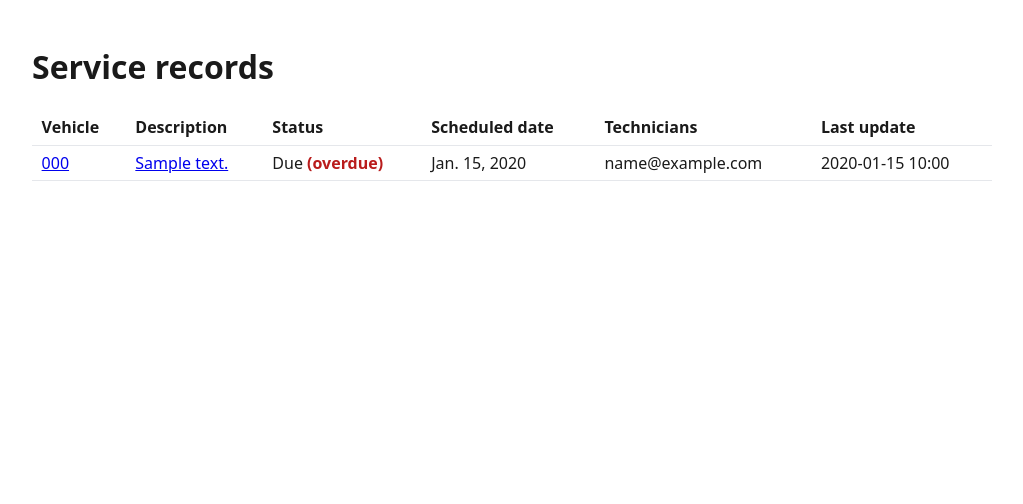
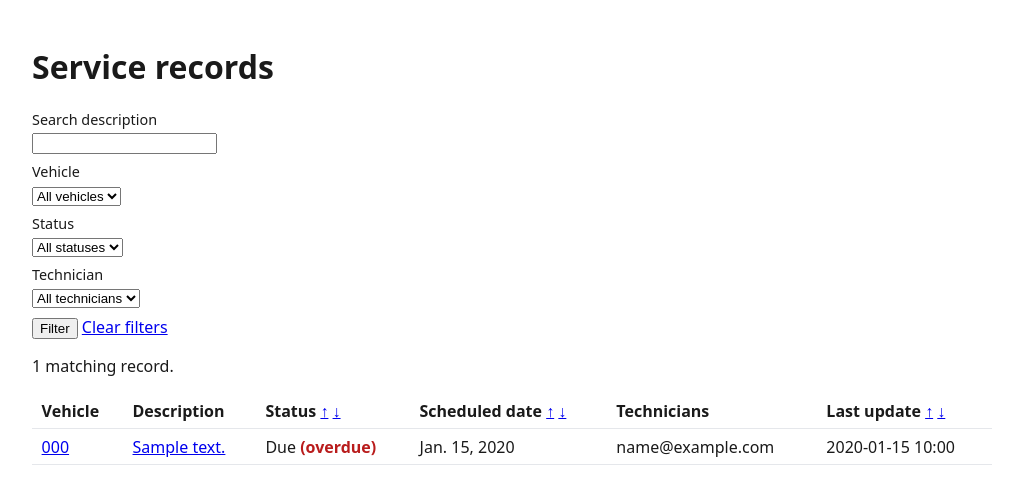
Before and after one commit to ShreyNag/takehome-08-fleet-maintenance, a Django app: page /service-records/ in a window 1280 px wide. Shown: the part 46-550 px from the top of the page, without its empty margins (128-1151 px from the left). Run offline with Django 5.2, Linux system fonts and the light colour scheme; a user stored in the database is signed in; tables that the repository leaves empty hold one stand-in row (values such as "Sample post").

Commit message:
Add search, filters, sanitised sort and pagination to the record list (goal 6)
Upgrades ServiceRecordListView (added last commit as goal 5's scoped
landing page) to the full cross-vehicle list: text search over description
(icontains -- noted in fleet/filters.py that Postgres full-text search
with a GIN index is the fix if this ever gets slow, not worth the setup
cost here), filters on vehicle/status/technician that combine, and sorting
on scheduled date/status/last update in both directions.

Everything happens in SQL: Django's Paginator over the filtered queryset,
so the total-match count comes from a COUNT(*), not len() on a
materialised list. Filter/sort state is carried through pagination via a
querystring built once in get_context_data and reused by every page link.

The `sort` parameter is checked against an allowlist (fleet.filters.
SORT_FIELDS) before ever reaching order_by() -- an arbitrary column name
passed straight through would be an injection surface. An unrecognised
value falls back to the default order, but not silently: a messages.
warning() says so, matching how illegal transitions elsewhere in this app
reject with a reason rather than failing quietly.

Co-Authored-By: Claude Sonnet 5 <noreply@anthropic.com>
Claude-Session: https://claude.ai/code/session_01M5iGxJzgGcACshCj5mRxyS

```diff
--- a/fleet/filters.py
+++ b/fleet/filters.py
@@ -1,9 +1,23 @@
-"""Server-side scoping for the cross-vehicle service record list (goal 6,
-fuller version coming next commit) -- and shared with the CSV export (goal
-7), so the two can never disagree about which records a viewer can see.
+"""Server-side scoping, search, filtering and sorting for the cross-vehicle
+service record list (goal 6) -- and shared as-is with the CSV export (goal
+7), so the export of "the current filters" can never drift from what the
+list view actually applied. Read-side query building only; nothing here
+mutates a record, which is why it isn't in services.py alongside the
+transition/assignment functions.
 """
 
 from .models import ServiceRecord
+
+# The only fields a `sort` query parameter is allowed to select. Passing an
+# arbitrary column name straight to order_by() is an injection surface (it
+# can reach across relations, e.g. "vehicle__owner__password"), so this is
+# an allowlist, not a denylist.
+SORT_FIELDS = {
+    "scheduled_date": "scheduled_date",
+    "status": "status",
+    "updated_at": "updated_at",
+}
+DEFAULT_SORT = "scheduled_date"
 
 
 def scoped_service_records(user):
@@ -13,12 +27,71 @@ def scoped_service_records(user):
     again here because this also has to serve the CSV export view, which
     isn't a ListView and so can't reuse that mixin directly.
 
-    select_related("vehicle") and prefetch_related("technicians") up
-    front: every consumer of this function renders both, so N+1
-    prevention belongs here once rather than being re-added by each
-    caller.
+    select_related("vehicle") and prefetch_related("technicians") up front:
+    every consumer of this function renders both, so N+1 prevention belongs
+    here once rather than being re-added by each caller.
     """
     queryset = ServiceRecord.objects.select_related("vehicle").prefetch_related("technicians")
     if user.is_technician:
         queryset = queryset.filter(technicians=user)
     return queryset
+
+
+def apply_filters(queryset, params):
+    """params is any dict-like of query-string values (typically
+    request.GET) -- a blank/missing value for any filter means "no
+    filter", not "match blank"."""
+    query = params.get("q", "").strip()
+    if query:
+        # icontains is fine at this scale. If the service_records table
+        # ever gets large enough for this to matter, the fix is Postgres
+        # full-text search with a GIN index on description -- not worth
+        # the setup cost here.
+        queryset = queryset.filter(description__icontains=query)
+
+    vehicle_id = params.get("vehicle")
+    if vehicle_id:
+        queryset = queryset.filter(vehicle_id=vehicle_id)
+
+    status = params.get("status")
+    if status in ServiceRecord.Status.values:
+        queryset = queryset.filter(status=status)
+
+    technician_id = params.get("technician")
+    if technician_id:
+        queryset = queryset.filter(technicians__id=technician_id)
+
+    return queryset
+
+
+def resolve_sort(params):
+    """Returns (order_by_arg, sort_was_valid). An unrecognised `sort` value
+    falls back to DEFAULT_SORT rather than being trusted -- sort_was_valid
+    tells the caller whether that fallback happened, so the view can
+    surface it as a message instead of silently substituting a different
+    order (goal 6's correction: silent fallback is inconsistent with how
+    the rest of this app rejects-with-a-reason).
+    """
+    field = params.get("sort", DEFAULT_SORT)
+    sort_was_valid = field in SORT_FIELDS
+    if not sort_was_valid:
+        field = DEFAULT_SORT
+    direction = "-" if params.get("dir") == "desc" else ""
+    return f"{direction}{SORT_FIELDS[field]}", sort_was_valid
+
+
+def filtered_service_records(user, params):
+    """The one function the list view and the CSV export both call --
+    identical scoping, filters and sort, so an export taken from a
+    filtered page can never show different rows than the page itself.
+
+    "pk" as a secondary order_by: makes pagination stable when the primary
+    sort field has ties (e.g. many DUE records with no scheduled_date yet),
+    which page-3-keeps-its-order requires; it's appended here, not user
+    controllable, so it's not part of the allowlist.
+    """
+    queryset = scoped_service_records(user)
+    queryset = apply_filters(queryset, params)
+    ordering, sort_was_valid = resolve_sort(params)
+    queryset = queryset.order_by(ordering, "pk")
+    return queryset, sort_was_valid
--- a/fleet/templates/fleet/servicerecord_list.html
+++ b/fleet/templates/fleet/servicerecord_list.html
@@ -5,15 +5,69 @@
 {% block content %}
   <h1>Service records</h1>
 
+  <form method="get">
+    <p>
+      <label for="id_q">Search description</label>
+      <input type="text" id="id_q" name="q" value="{{ request.GET.q }}">
+    </p>
+    <p>
+      <label for="id_vehicle">Vehicle</label>
+      <select id="id_vehicle" name="vehicle">
+        <option value="">All vehicles</option>
+        {% for vehicle in vehicles %}
+          <option value="{{ vehicle.pk }}" {% if request.GET.vehicle == vehicle.pk|stringformat:"s" %}selected{% endif %}>
+            {{ vehicle.registration_number }}
+          </option>
+        {% endfor %}
+      </select>
+    </p>
+    <p>
+      <label for="id_status">Status</label>
+      <select id="id_status" name="status">
+        <option value="">All statuses</option>
+        {% for value, label in statuses %}
+          <option value="{{ value }}" {% if request.GET.status == value %}selected{% endif %}>{{ label }}</option>
+        {% endfor %}
+      </select>
+    </p>
+    <p>
+      <label for="id_technician">Technician</label>
+      <select id="id_technician" name="technician">
+        <option value="">All technicians</option>
+        {% for technician in technicians %}
+          <option value="{{ technician.pk }}" {% if request.GET.technician == technician.pk|stringformat:"s" %}selected{% endif %}>
+            {{ technician }}
+          </option>
+        {% endfor %}
+      </select>
+    </p>
+    <button type="submit">Filter</button>
+    <a href="{% url 'service-record-list' %}">Clear filters</a>
+  </form>
+
+  <p>{{ paginator.count }} matching record{{ paginator.count|pluralize }}.</p>
+
   <table>
     <thead>
       <tr>
         <th>Vehicle</th>
         <th>Description</th>
-        <th>Status</th>
-        <th>Scheduled date</th>
+        <th>
+          Status
+          <a href="?{{ sort_links.status_asc }}">&uarr;</a>
+          <a href="?{{ sort_links.status_desc }}">&darr;</a>
+        </th>
+        <th>
+          Scheduled date
+          <a href="?{{ sort_links.scheduled_date_asc }}">&uarr;</a>
+          <a href="?{{ sort_links.scheduled_date_desc }}">&darr;</a>
+        </th>
         <th>Technicians</th>
-        <th>Last update</th>
+        <th>
+          Last update
+          <a href="?{{ sort_links.updated_at_asc }}">&uarr;</a>
+          <a href="?{{ sort_links.updated_at_desc }}">&darr;</a>
+        </th>
       </tr>
     </thead>
     <tbody>
@@ -38,4 +92,16 @@
       {% endfor %}
     </tbody>
   </table>
+
+  {% if is_paginated %}
+    <p>
+      Page {{ page_obj.number }} of {{ paginator.num_pages }} ({{ paginator.count }} total)
+      {% if page_obj.has_previous %}
+        <a href="?{{ querystring }}{% if querystring %}&{% endif %}page={{ page_obj.previous_page_number }}">Previous</a>
+      {% endif %}
+      {% if page_obj.has_next %}
+        <a href="?{{ querystring }}{% if querystring %}&{% endif %}page={{ page_obj.next_page_number }}">Next</a>
+      {% endif %}
+    </p>
+  {% endif %}
 {% endblock %}
--- a/fleet/views.py
+++ b/fleet/views.py
@@ -14,7 +14,7 @@ from accounts.mixins import (
     VehicleTechnicianScopedQuerysetMixin,
 )
 from accounts.models import User
-from .filters import scoped_service_records
+from .filters import SORT_FIELDS, filtered_service_records
 from .forms import (
     AssignTechnicianForm,
     BookServiceForm,
@@ -448,26 +448,68 @@ class ServiceRecordAssignTechnicianView(FleetManagerRequiredMixin, SingleObjectM
 
 
 class ServiceRecordListView(LoginRequiredMixin, ListView):
-    """Every service record the viewer can see, across every vehicle --
-    and goal 5's technician landing page IS this view, not a separate one:
-    scoping comes from fleet.filters.scoped_service_records (same rule
-    TechnicianScopedQuerysetMixin encodes elsewhere), which restricts a
-    technician to their own records with no extra parameter needed, so
-    pointing the login redirect at this URL is sufficient on its own.
+    """Goal 6: every service record across every vehicle the viewer can
+    see -- and goal 5's technician landing page IS this view, not a
+    separate one: scoping comes from fleet.filters.scoped_service_records
+    (same rule TechnicianScopedQuerysetMixin encodes elsewhere), which
+    restricts a technician to their own records with no extra parameter
+    needed, so pointing the login redirect at this URL is sufficient on
+    its own.
 
-    Scoping lives in fleet.filters rather than here so ServiceRecordExport
-    View (goal 7, not a ListView) can reuse the exact same rule. Search,
-    filters, sorting and pagination land in the next commit (goal 6) --
-    this is deliberately just the scoped list goal 5 needs as a landing
-    page.
+    Scoping/filtering/sorting all live in fleet.filters rather than here so
+    ServiceRecordExportView (goal 7, not a ListView and so unable to reuse
+    get_queryset()) can call the exact same function and never show
+    different rows than whatever page it was exported from.
     """
 
     model = ServiceRecord
     template_name = "fleet/servicerecord_list.html"
     context_object_name = "service_records"
+    paginate_by = 20
 
     def get_queryset(self):
-        return scoped_service_records(self.request.user).order_by("scheduled_date", "pk")
+        # Cached on self rather than recomputed in get_context_data: the
+        # sort-was-valid flag has to survive from here (where it's known)
+        # to there (where the message gets surfaced), and ListView only
+        # calls get_queryset() once per request.
+        queryset, self.sort_was_valid = filtered_service_records(self.request.user, self.request.GET)
+        return queryset
+
+    def get_context_data(self, **kwargs):
+        context = super().get_context_data(**kwargs)
+        if not self.sort_was_valid:
+            # Goal 6's correction: an unrecognised sort parameter falls
+            # back to the default rather than 500ing or being passed to
+            # order_by() unsanitised, but that fallback isn't silent --
+            # goal 4's illegal-transition messages set the precedent that
+            # a rejected input says so, in a message a user actually sees.
+            messages.warning(
+                self.request,
+                "Unrecognised sort — showing results in the default order instead.",
+            )
+
+        querystring = self.request.GET.copy()
+        querystring.pop("page", None)
+        context["querystring"] = querystring.urlencode()
+
+        # Sort-header links: one (asc, desc) pair per allowed field, each
+        # carrying every OTHER current filter/search param forward and
+        # resetting to page 1 -- built here rather than with template
+        # logic because QueryDict manipulation reads far worse in a
+        # template than three lines of Python.
+        sort_links = {}
+        for field in SORT_FIELDS:
+            for direction in ("asc", "desc"):
+                link_params = querystring.copy()
+                link_params["sort"] = field
+                link_params["dir"] = direction
+                sort_links[f"{field}_{direction}"] = link_params.urlencode()
+        context["sort_links"] = sort_links
+
+        context["vehicles"] = Vehicle.all_objects.order_by("registration_number")
+        context["technicians"] = User.objects.filter(role=User.Role.TECHNICIAN)
+        context["statuses"] = ServiceRecord.Status.choices
+        return context
 
 
 class ServiceRecordUnassignTechnicianView(FleetManagerRequiredMixin, SingleObjectMixin, View):
--- a/templates/base.html
+++ b/templates/base.html
@@ -18,6 +18,7 @@
                    background: #e5e7eb; }
     .messages li.error { background: #fee2e2; }
     .messages li.success { background: #dcfce7; }
+    .messages li.warning { background: #fef3c7; }
     form p { margin: 0.5rem 0; }
     label { display: block; font-size: 0.9rem; margin-bottom: 0.15rem; }
     table { border-collapse: collapse; width: 100%; margin: 1rem 0; }
```
Also changed, not shown: fleet/tests.py (+91 -4 lines).
